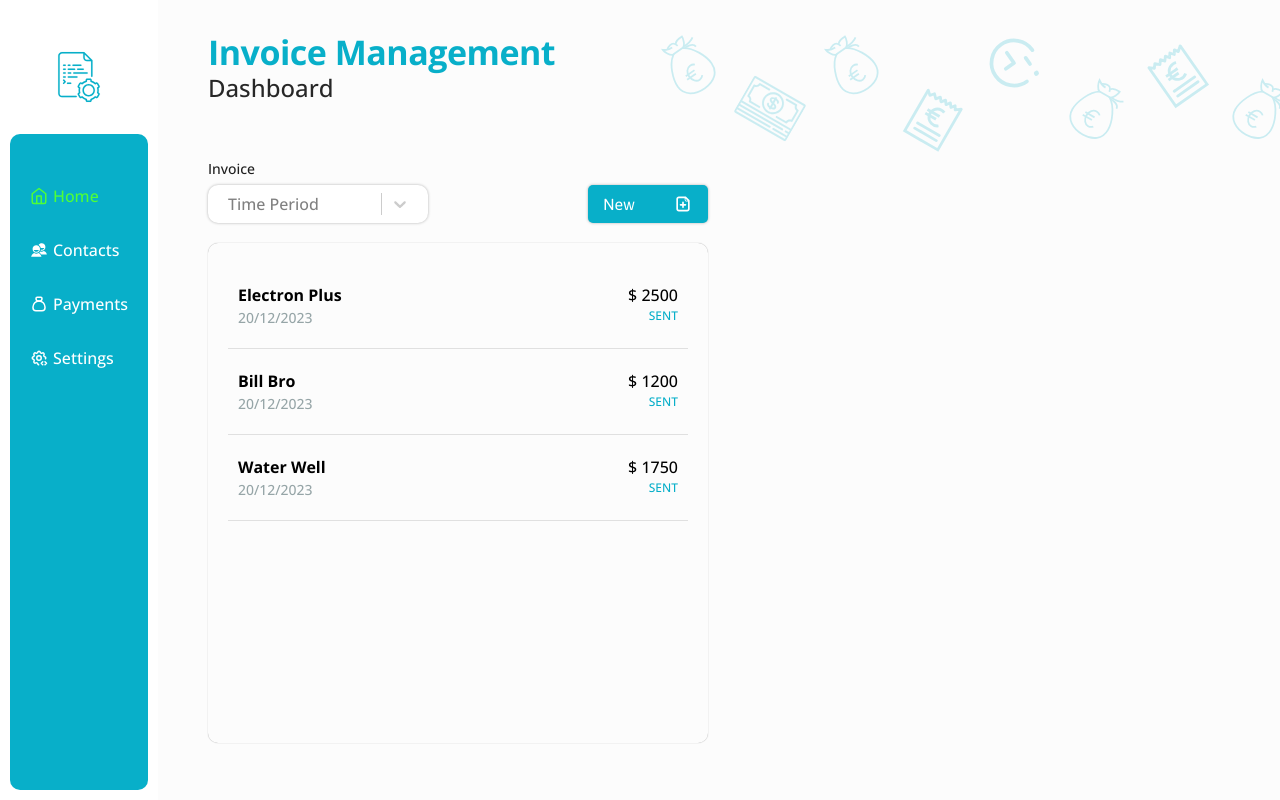
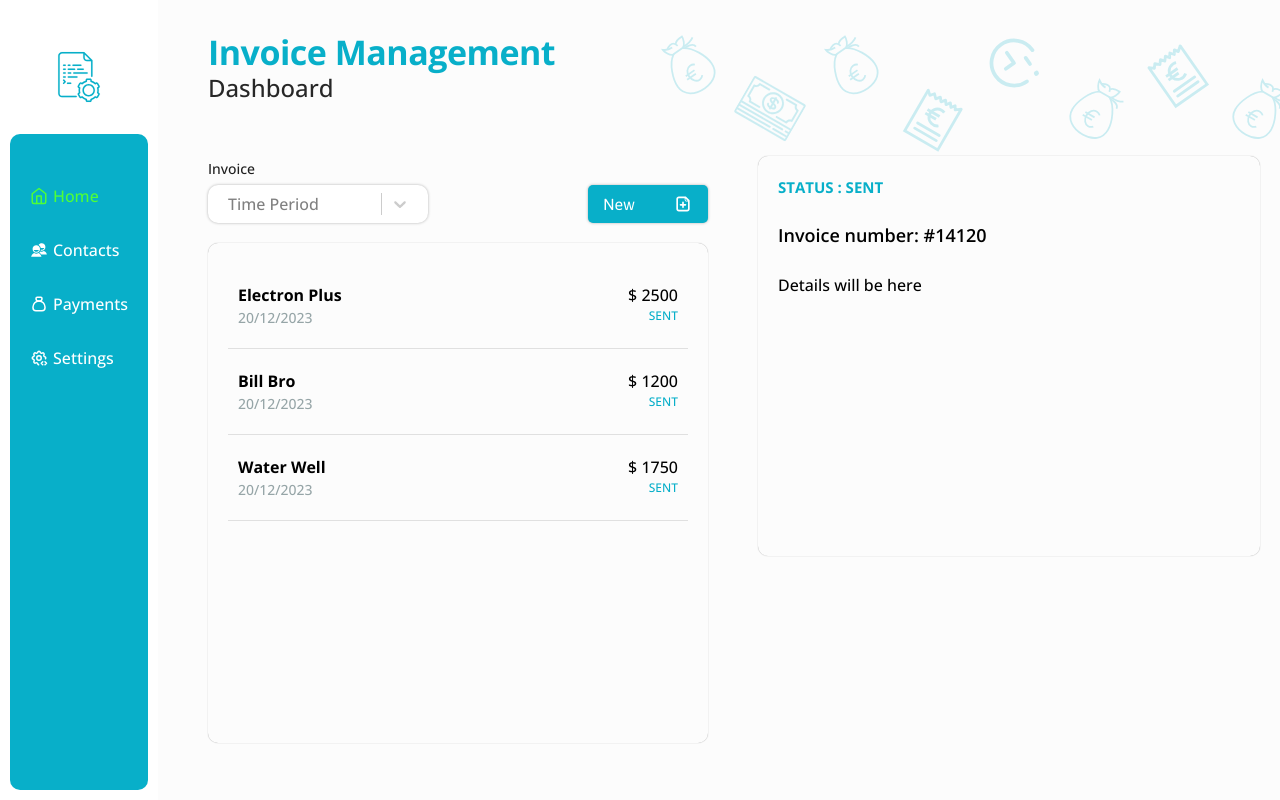
Before and after one commit to Andarus-1994/invoicesFrontend, a React (Vite) app: page / in a window 1280 px wide. Built offline with nearby package versions, Linux system fonts and the light colour scheme.

Commit message:
Created invoice details card for home (partially)

```diff
--- a/src/App.scss
+++ b/src/App.scss
@@ -8,6 +8,7 @@
     width: 100%;
     height: 100dvh;
     overflow: auto;
+    overflow-x: hidden;
     display: flex;
     flex-direction: column;
     padding: 0 20px 0 50px;
--- a/src/Views/Home/Home.scss
+++ b/src/Views/Home/Home.scss
@@ -1,3 +1,4 @@
 .home {
   height: 120dvh;
+  width: 100%;
 }
--- /dev/null
+++ b/src/Views/Home/InvoiceDetails.scss
@@ -0,0 +1,18 @@
+.invoiceDetails {
+  border-radius: 10px;
+  box-shadow: 0px 0px 1px 0px rgba(0, 0, 0, 0.4);
+  padding: 20px;
+  flex: 1;
+  height: 400px;
+  h3 {
+    color: #08afc9;
+    font-size: 15px;
+    font-weight: 700;
+    text-transform: uppercase;
+    margin: 0;
+  }
+  h4 {
+    font-weight: 600;
+    font-size: 18px;
+  }
+}
--- /dev/null
+++ b/src/Views/Home/InvoiceDetails.tsx
@@ -0,0 +1,15 @@
+import { useState } from "react"
+import "./InvoiceDetails.scss"
+
+export default function InvoiceDetails() {
+  const [invoice] = useState(14120)
+  return (
+    <>
+      <div className="invoiceDetails">
+        <h3>Status : Sent</h3>
+        <h4>Invoice number: #{invoice}</h4>
+        Details will be here
+      </div>
+    </>
+  )
+}
--- a/src/Views/Home/RecentInvoices.scss
+++ b/src/Views/Home/RecentInvoices.scss
@@ -1,5 +1,6 @@
 .recentInvoices {
   display: flex;
+  gap: 50px;
   label {
     font-size: 14px;
     color: #1f1f1f;
--- a/src/Views/Home/RecentInvoices.tsx
+++ b/src/Views/Home/RecentInvoices.tsx
@@ -3,6 +3,7 @@ import "./RecentInvoices.scss"
 import Select from "react-select"
 import { TiDocumentAdd } from "react-icons/ti"
 import InvoicesList from "./InvoicesList"
+import InvoiceDetails from "./InvoiceDetails"
 
 export default function RecentInvoices() {
   const [invoicesPeriod, setInvoicesPeriod] = useState<string | number | undefined>("")
@@ -48,6 +49,7 @@ export default function RecentInvoices() {
           </div>
           <InvoicesList invoices={InvoicesArray} />
         </div>
+        <InvoiceDetails />
       </div>
     </>
   )
```
